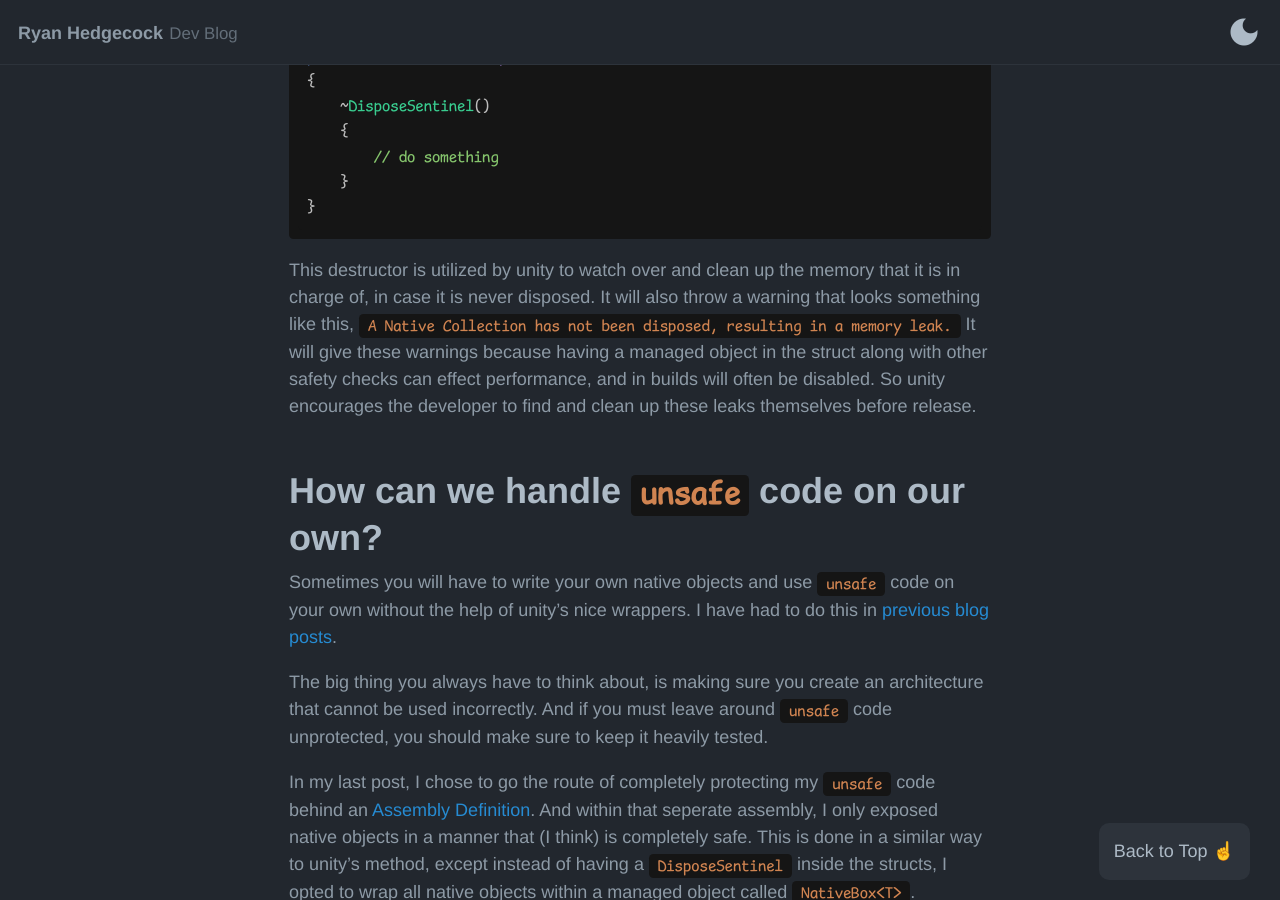
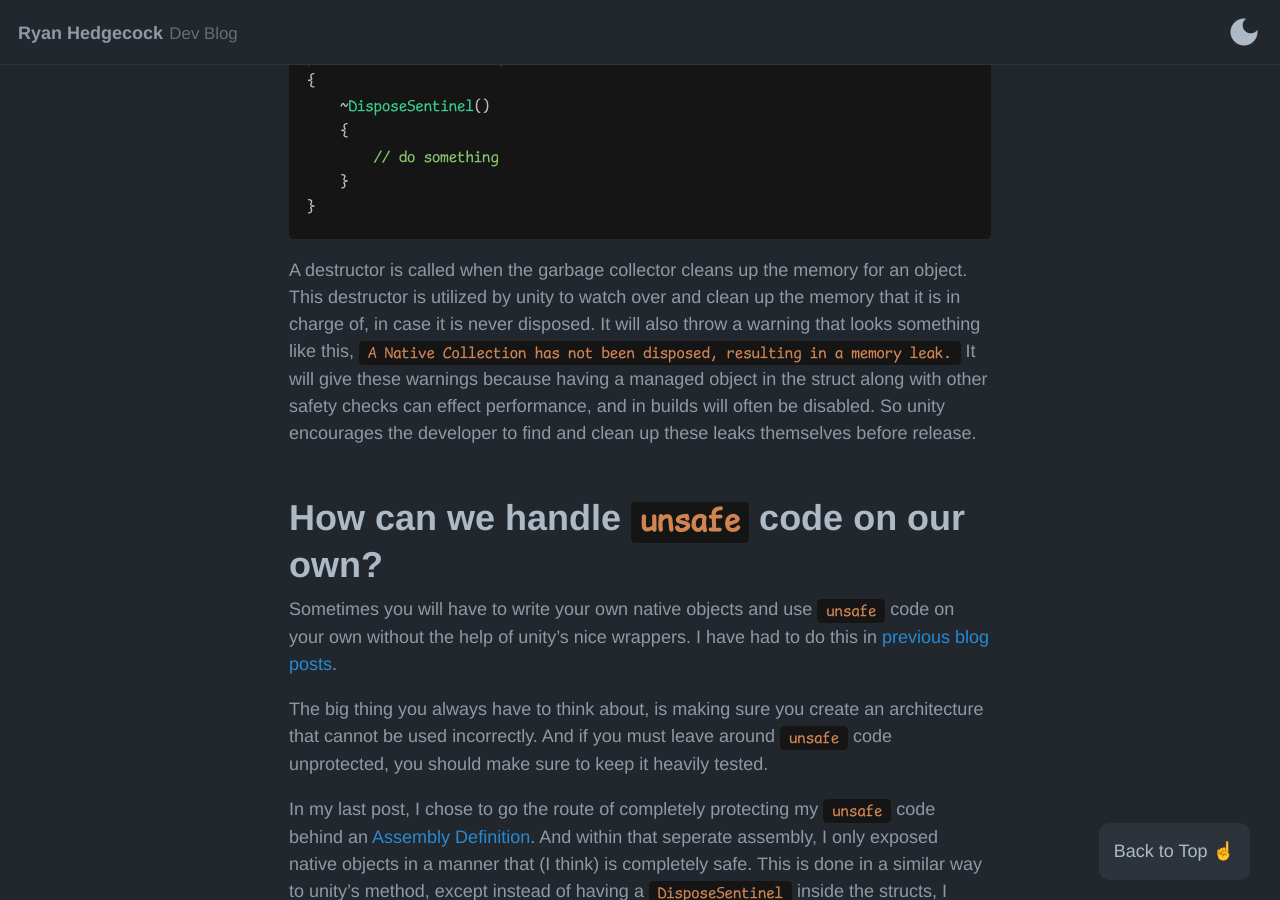
Before and after one commit to rhedgeco/dev-blog, a Jekyll site: the page built from _posts/2022/tid-bytes/stay-safe-with-unsafe-code/2022-08-07-how-to-stay-safe-with-unsafe-code.md, in a window 1280 px wide and 900 px high, scrolled down 2709 px. Built offline with Jekyll 4.4.1, drawn with Linux system fonts in a browser that asks for light colours; comment, search, counter and statistics services are not loaded.

Commit message:
Added destructor explanation

````diff
--- a/_posts/2022/tid-bytes/stay-safe-with-unsafe-code/2022-08-07-how-to-stay-safe-with-unsafe-code.md
+++ b/_posts/2022/tid-bytes/stay-safe-with-unsafe-code/2022-08-07-how-to-stay-safe-with-unsafe-code.md
@@ -79,7 +79,7 @@ public sealed class DisposeSentinel
 }
 ```
 
-This destructor is utilized by unity to watch over and clean up the memory that it is in charge of, in case it is never disposed. It will also throw a warning that looks something like this, `A Native Collection has not been disposed, resulting in a memory leak.` It will give these warnings because having a managed object in the struct along with other safety checks can effect performance, and in builds will often be disabled. So unity encourages the developer to find and clean up these leaks themselves before release.
+A destructor is called when the garbage collector cleans up the memory for an object. This destructor is utilized by unity to watch over and clean up the memory that it is in charge of, in case it is never disposed. It will also throw a warning that looks something like this, `A Native Collection has not been disposed, resulting in a memory leak.` It will give these warnings because having a managed object in the struct along with other safety checks can effect performance, and in builds will often be disabled. So unity encourages the developer to find and clean up these leaks themselves before release.
 
 # How can we handle `unsafe` code on our own?
 
````
